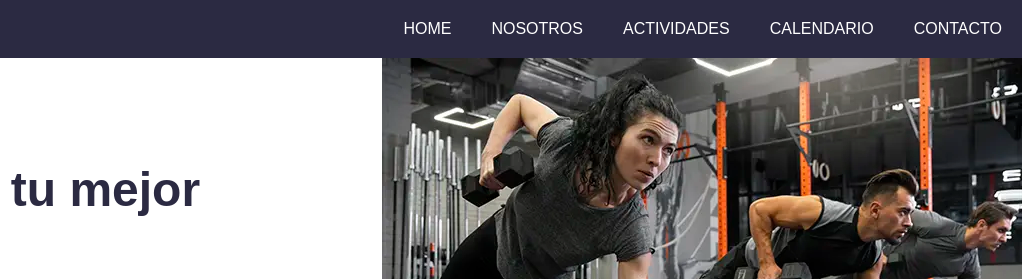
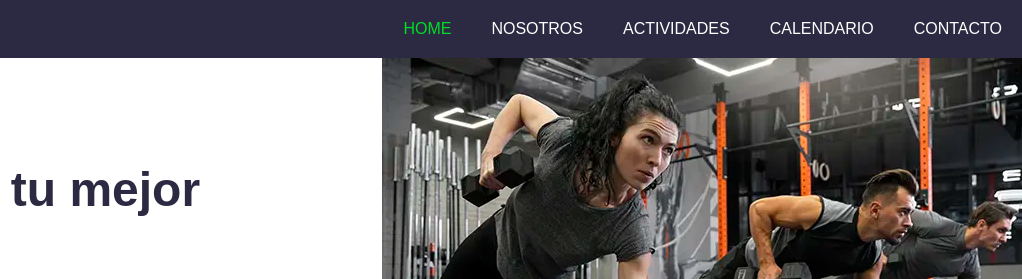
Before and after one commit to DGMacarenaB/proyecto-retofit, a plain HTML site: page index.html in a window 1280 px wide. In both pictures the pointer is over the link "HOME". Shown: the top 279 px of the page, 258-1280 px from the left. Drawn offline with Linux system fonts and the light colour scheme.

Commit message:
Se agregó pseudoclases al estilo.css

```diff
--- a/estilo/estilo.css
+++ b/estilo/estilo.css
@@ -28,6 +28,10 @@
     color: white;
 
 }
+.navegacion ul li a:hover{
+    color: #00DD25;
+}
+
 
 .navegacion a img{
     height: 30px;
```
